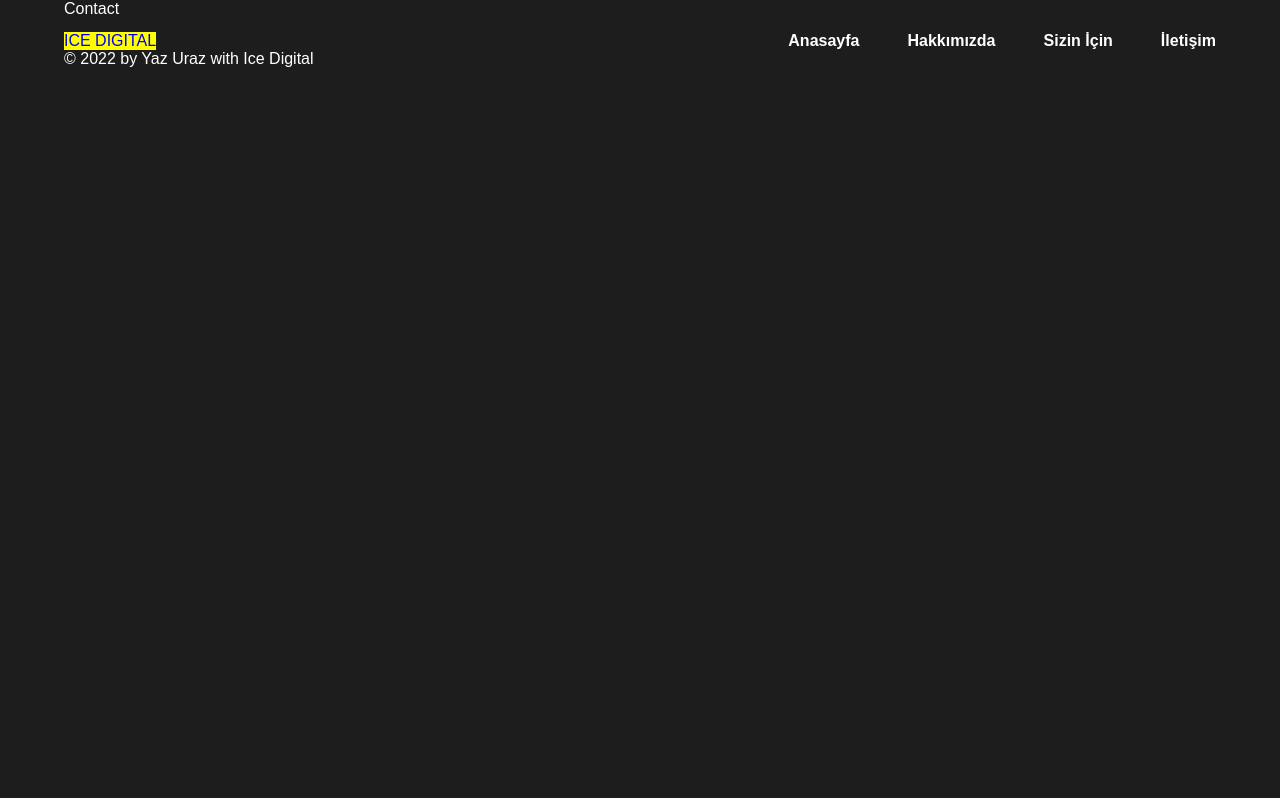
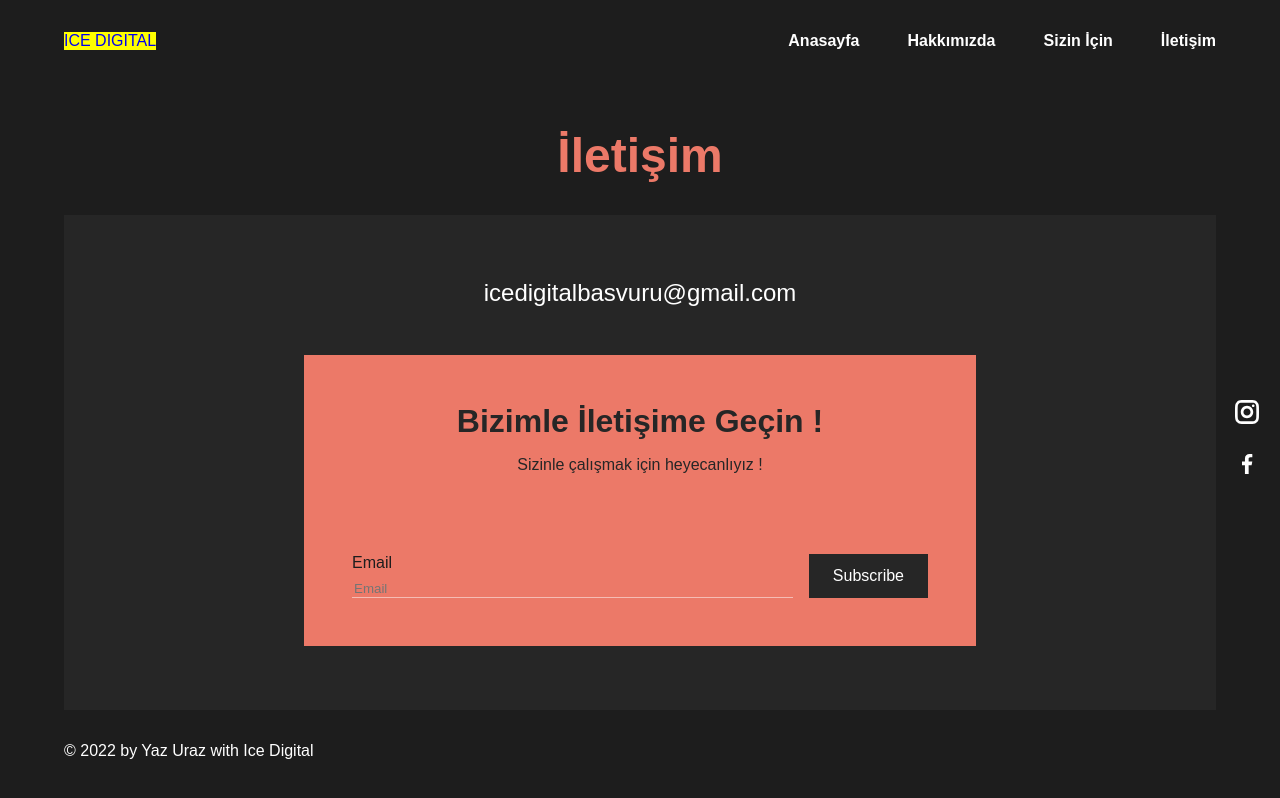
Before and after one commit to sametdemiralay/ice-digital-website, a Next.js app: page /iletisim in a window 1280 px wide. Built offline with nearby package versions, Linux system fonts and the light colour scheme.

Commit message:
create contact page and social icons

```diff
--- a/components/Layout/index.js
+++ b/components/Layout/index.js
@@ -1,5 +1,5 @@
 import { Footer, Main } from "./styles";
-// import Social from "../Social";
+import Social from "../Social";
 import Navbar from "./Navbar";
 
 const Layout = ({ children }) => {
@@ -7,7 +7,7 @@ const Layout = ({ children }) => {
     <>
       <Navbar />
 
-      {/* <Social /> */}
+      <Social />
       <Main>{children}</Main>
       <Footer>
         <p>© 2022 by Yaz Uraz with Ice Digital</p>
--- /dev/null
+++ b/components/Social/index.js
@@ -0,0 +1,17 @@
+import { Container } from "./styles";
+import { GrFacebookOption, GrInstagram } from "react-icons/gr";
+
+const Social = () => {
+  return (
+    <Container>
+      <a href='https://www.youtube.com/' rel='noreferrer' target='_blank'>
+        <GrInstagram />
+      </a>
+      <a href='https://www.youtube.com/' rel='noreferrer' target='_blank'>
+        <GrFacebookOption />
+      </a>
+    </Container>
+  );
+};
+
+export default Social;
--- /dev/null
+++ b/components/Social/styles.js
@@ -0,0 +1,26 @@
+import styled from "styled-components";
+
+export const Container = styled.div`
+  position: fixed;
+  right: 1.3rem;
+  top: 50%;
+  display: flex;
+  flex-direction: column;
+  justify-content: space-between;
+  height: 5rem;
+  z-index: 99;
+
+  svg {
+    cursor: pointer;
+    fill: ${({ theme }) => theme.colors.white};
+    font-size: 1.5rem;
+
+    :hover {
+      fill: ${({ theme }) => theme.colors.active};
+    }
+  }
+
+  .nav-item {
+    color: ${({ theme }) => theme.colors.white};
+  }
+`;
--- a/pages/iletisim.js
+++ b/pages/iletisim.js
@@ -1,7 +1,45 @@
-import React from "react";
+import { useState } from "react";
+import Title from "../components/Title";
+import { Container } from "../styles/iletisim";
 
 const Contact = () => {
-  return <div>Contact</div>;
+  const [email, setEmail] = useState("");
+
+  const handleMailChange = (e) => {
+    let inputVal = e.target.value;
+    setEmail(inputVal);
+  };
+
+  const sendEmail = (e) => {
+    e.preventDefault();
+    console.log("selam");
+    console.log(email);
+  };
+
+  return (
+    <>
+      <Title text='İletişim' />
+      <Container>
+        <p>icedigitalbasvuru@gmail.com</p>
+        <div className='form'>
+          <h5>Bizimle İletişime Geçin !</h5>
+          <span>Sizinle çalışmak için heyecanlıyız !</span>
+
+          <form onSubmit={sendEmail} method='post'>
+            <label>Email</label>
+            <input
+              type='email'
+              name='email'
+              onChange={handleMailChange}
+              value={email}
+              placeholder='Email'
+            />
+            <button type='submit'>Subscribe</button>
+          </form>
+        </div>
+      </Container>
+    </>
+  );
 };
 
 export default Contact;
--- /dev/null
+++ b/styles/iletisim.js
@@ -0,0 +1,66 @@
+import styled from "styled-components";
+
+export const Container = styled.div`
+  background: ${({ theme }) => theme.colors.dark};
+  text-align: center;
+  padding: 4rem 0;
+
+  p {
+    color: ${({ theme }) => theme.colors.white};
+    font-size: 1.5rem;
+  }
+
+  .form {
+    background: ${({ theme }) => theme.colors.active};
+    width: 50%;
+    margin: 0 auto;
+    margin-top: 3rem;
+    color: ${({ theme }) => theme.colors.dark};
+    text-align: center;
+    padding: 3rem;
+
+    h5 {
+      margin: 0;
+      font-size: 2rem;
+      margin-bottom: 1rem;
+    }
+
+    span {
+      font-size: 1rem;
+    }
+
+    form {
+      display: flex;
+      align-items: flex-end;
+      justify-content: space-between;
+      position: relative;
+      margin-top: 5rem;
+    }
+
+    label {
+      position: absolute;
+      top: 0;
+      color: ${({ theme }) => theme.colors.darker};
+    }
+
+    input {
+      background: transparent;
+      border: none;
+      border-bottom: 0.1rem solid rgba(255, 255, 255, 0.5);
+      width: 100%;
+      margin-right: 1rem;
+    }
+    input:focus-visible {
+      outline: none;
+      border-bottom: 0.1rem solid ${({ theme }) => theme.colors.darker};
+    }
+
+    button {
+      background: ${({ theme }) => theme.colors.dark};
+      color: ${({ theme }) => theme.colors.white};
+      padding: 0.8rem 1.5rem;
+      font-size: 1rem;
+      border: none;
+    }
+  }
+`;
```
Also changed, not shown: 1 other file (tests, documents, lock files or other folders).
